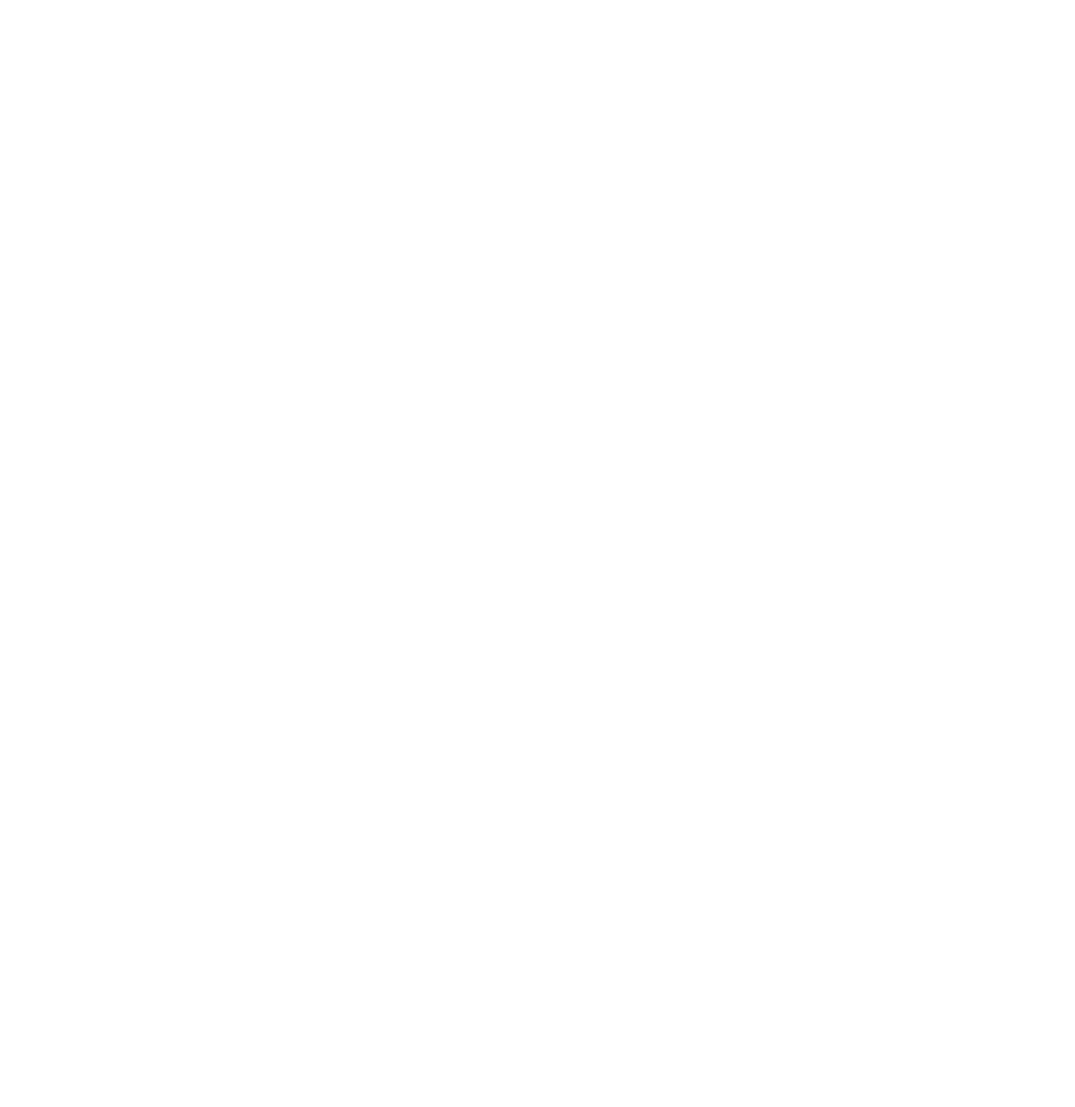
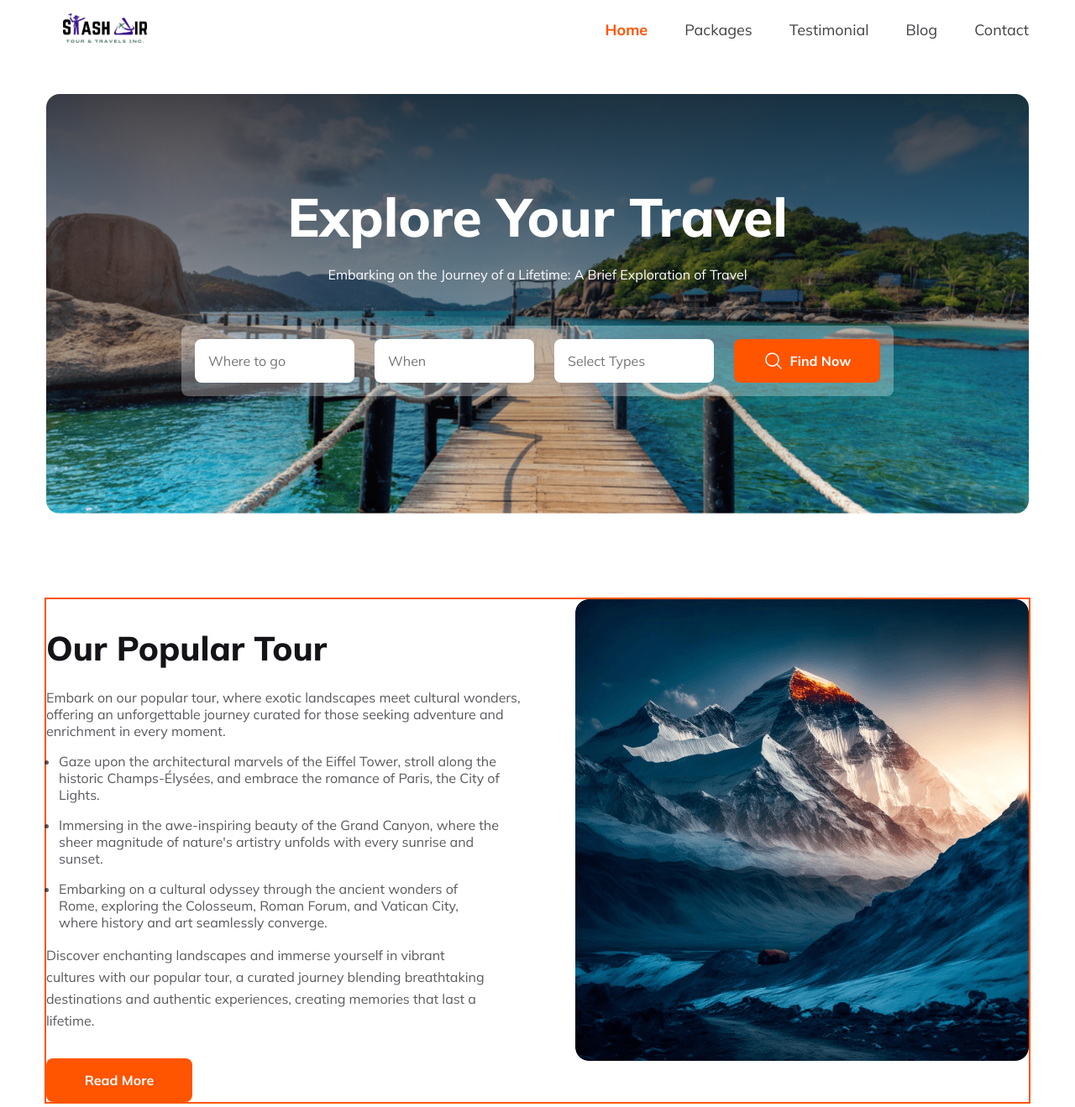
Before and after one commit to MujahidEmon/A2-SlashAir, a plain HTML site: page index.html in a window 1280 px wide. Shown: the whole page at 84% size. Before the commit the page ends 800 px from the top, so only its background shows below. Drawn offline with Linux system fonts and the light colour scheme.

Commit message:
Fixed until popular section

```diff
--- a/index.html
+++ b/index.html
@@ -6,8 +6,63 @@
     <title>TripSlash International</title>
     <link rel="stylesheet" href="./styles/style.css">
     <link rel="stylesheet" href="./styles/responsive.css">
+    <link rel="shortcut icon" href="styles/images/icons/slashair 3.png" type="image/x-icon">
 </head>
 <body>
+    <header>
+        <nav>
+            <div class="nav-icon">
+                <img src="styles/images/icons/Background@4x (2).png" alt="SlashAir">
+            </div>
+            <div class="nav-content">
+                <ul>
+                    <li><a href="#" class="nav-red">Home</a></li>
+                    <li><a href="#">Packages</a></li>
+                    <li><a href="#">Testimonial</a></li>
+                    <li><a href="#">Blog</a></li>
+                    <li><a href="#">Contact</a></li>
+                </ul>
+            </div>
+        </nav>
+        <div class="banner">
+            <h1 class="explore">Explore Your Travel</h1>
+            <p class="banner-description">Embarking on the Journey of a Lifetime: A Brief Exploration of Travel</p>
+            <div class="banner-nav">
 
+                    <input type="text" placeholder="Where to go">
+                    <input type="text" placeholder="When">
+                    <input type="text" placeholder="Select Types">
+                    <button class="btn-primary" class="btn-primary-width">
+                        <img src="styles/images/icons/search.png" alt="" class="search">
+                        Find Now
+                    </button>
+            </div>
+        </div>
+    </header>
+    <main>
+        <section class="popular-tours">
+            <div class="popular-tour-content">
+                <h2 class="our-popular">Our Popular Tour</h2>
+                <p class="popular-start">Embark on our popular tour, where exotic landscapes meet cultural wonders, offering an unforgettable journey curated for those seeking adventure and enrichment in every moment.</p>
+                <ul class="three-places">
+                    <li>
+                        <p class="EiffelTowewr">Gaze upon the architectural marvels of the Eiffel Tower, stroll along the historic Champs-Élysées, and embrace the romance of Paris, the City of Lights.</p>
+                    </li>
+                    <li>
+                        <p class="GrandCanyon">Immersing in the awe-inspiring beauty of the Grand Canyon, where the sheer magnitude of nature's artistry unfolds with every sunrise and sunset.</p>
+                    </li>
+                    <li>
+                        <p class="VaticanCity">Embarking on a cultural odyssey through the ancient wonders of Rome, exploring the Colosseum, Roman Forum, and Vatican City, where history and art seamlessly converge.</p>
+                    </li>
+                </ul>
+                <p class="popular-end">Discover enchanting landscapes and immerse yourself in vibrant cultures with our popular tour, a curated journey blending breathtaking destinations and authentic experiences, creating memories that last a lifetime.</p>
+                <button class="btn-primary">Read More</button>
+            </div>
+            <img src="styles/images/Rectangle 4.png" alt="" class="popular-image">
+        </section>
+    </main>
+    <footer>
+
+    </footer>
 </body>
 </html>
--- a/styles/responsive.css
+++ b/styles/responsive.css
@@ -0,0 +1,82 @@
+@media screen and (max-width: 600px) {
+    nav {
+        flex-direction: column;
+    }
+
+    nav>.nav-content>ul {
+
+        flex-direction: column;
+        justify-content: center;
+        align-items: center;
+    }
+
+    .banner {
+        width: 335px;
+        height: 483px;
+        flex-shrink: 0;
+    }
+
+    .banner>.explore {
+        padding-top: 16px;
+        color: #FFF;
+        font-family: Mulish;
+        font-size: 22px;
+        font-style: normal;
+        font-weight: 800;
+        line-height: normal;
+    }
+
+    .banner>.banner-description {
+        color: #FFF;
+        text-align: center;
+        font-family: Mulish;
+        font-size: 14px;
+        font-style: normal;
+        font-weight: 400;
+        line-height: 21px;
+        margin-bottom: 32px;
+        /* 150% */
+    }
+
+    .banner>.banner-nav {
+        display: flex;
+        width: 287px;
+        padding: 16px;
+        flex-direction: column;
+        align-items: flex-start;
+        gap: 16px;
+        align-items: center;
+    }
+
+    .banner>.banner-nav input,
+    .banner>.banner-nav button {
+        width: 255px;
+        height: 52px;
+        flex-shrink: 0;
+    }
+
+    .popular-tours {
+        flex-direction: column;
+        padding: 16px;
+    }
+
+    .popular-tours .popular-tour-content,
+    .popular-tours .popular-tour-content .popular-end,
+    .popular-tours .popular-tour-content .three-places li,
+    .popular-tours .popular-tour-content .popular-start
+    {
+        width: 335px;
+        font-size: 14px;
+    }
+    .popular-tours .popular-tour-content .our-popular{
+        width: 335px;
+        font-size: 24px;
+    }
+
+    .popular-image {
+        width: 335px;
+        height: 342px;
+        flex-shrink: 0;
+
+    }
+}
--- a/styles/style.css
+++ b/styles/style.css
@@ -0,0 +1,213 @@
+@import url('https://fonts.googleapis.com/css2?family=Mulish:wght@400;500;600;700;800;900;1000&display=swap');
+
+* {
+    /* width: 1170px; */
+    /* margin: 0 auto; */
+    padding: 0;
+    font-family: 'Mulish', sans-serif;
+}
+
+/* shared styles */
+.btn-primary {
+    border: none;
+    border-radius: 8px;
+    background: #FF5400;
+    width: 174px;
+    height: 52px;
+    color: #FFF;
+    text-align: center;
+    font-size: 16px;
+    font-weight: 700;
+
+    justify-content: center;
+}
+}
+
+.btn-primary-width {
+    width: 174px;
+    height: 52px;
+}
+
+
+/* nav section starts here */
+nav {
+    /* max-height: 45px; */
+    max-width: 1170px;
+    margin: 0 auto;
+    /* border: 2px solid aqua; */
+    display: flex;
+    align-items: center;
+    justify-content: space-between;
+    /* margin: 0 auto; */
+}
+
+.nav-icon {
+    max-width: 50%;
+    align-items: center;
+    justify-content: center;
+}
+
+.nav-icon>img {
+    width: 100px;
+    height: 100%;
+    padding-left: 20px;
+}
+
+.nav-content {
+    /* max-width: 50%; */
+}
+
+nav>.nav-content>ul {
+    display: flex;
+    justify-content: space-between;
+    gap: 44px;
+}
+
+.nav-content li {
+    list-style: none;
+}
+
+header>nav>.nav-content li a {
+    text-decoration: none;
+    color: var(--Dark-02, #424247);
+    text-align: center;
+    font-size: 18px;
+    font-weight: 400;
+}
+
+nav .nav-content ul .nav-red {
+    color: #FF5400;
+    text-align: center;
+    font-family: Mulish;
+    font-size: 18px;
+    font-style: normal;
+    font-weight: 700;
+    line-height: normal;
+}
+
+/* banner section starts */
+.banner {
+    width: 1170px;
+    height: 500px;
+    border-radius: 16px;
+    align-items: center;
+    /* justify-content: center; */
+    /* margin-top: 49px; */
+    margin: 49px auto 100px;
+    background-image: linear-gradient(180deg, rgba(19, 19, 24, 0.80) 0%, rgba(19, 19, 24, 0.00) 100%), url('../styles/images/Group\ 13\ \(1\)\ \(1\).png');
+    background-position: center;
+}
+
+.banner>.explore {
+    color: #FFF;
+    font-size: 64px;
+    font-weight: 800;
+    /* width: 596px;
+    height: 80px; */
+    text-align: center;
+    /* margin: 106px auto 24px; */
+    padding-top: 106px;
+    margin-bottom: 0;
+
+}
+
+.banner>.banner-description {
+    color: #FFF;
+    text-align: center;
+    font-family: Mulish;
+    font-size: 16px;
+    font-style: normal;
+    font-weight: 400;
+    line-height: 26px;
+    margin-bottom: 48px;
+    /* 162.5% */
+}
+
+.banner>.banner-nav {
+    width: max-content;
+    display: flex;
+    padding: 16px;
+    margin: 0 auto;
+    gap: 24px;
+    border-radius: 8px;
+    background: rgba(255, 255, 255, 0.30);
+}
+
+.banner>.banner-nav input {
+    width: 174px;
+    height: 52px;
+    flex-shrink: 0;
+    border-radius: 8px;
+    background: #FFF;
+    border: none;
+    color: rgba(19, 19, 24, 0.50);
+    /* text-align: center; */
+    padding-left: 16px;
+    font-size: 16px;
+    font-weight: 400;
+}
+
+.banner>.banner-nav>button {
+    display: flex;
+    align-items: center;
+    gap: 8px;
+}
+
+/* popular tour section */
+.popular-tours {
+    max-width: 1170px;
+    margin: 0 auto;
+    display: flex;
+    gap: 53px;
+    border: 2px solid #FF5400;
+}
+
+.popular-tours .popular-tour-content {
+    width: 577px;
+}
+
+.popular-tours .popular-tour-content .our-popular {
+    color: #131318;
+    font-size: 40px;
+    font-weight: 800;
+    margin-bottom: 24px;
+}
+
+.popular-tours .popular-tour-content .popular-start {
+    color: rgba(19, 19, 24, 0.70);
+    font-size: 16px;
+    font-weight: 400;
+    margin-top: 0;
+}
+
+.popular-tours .popular-tour-content .three-places li {
+    color: rgba(19, 19, 24, 0.70);
+    font-family: Mulish;
+    font-size: 16px;
+    font-style: normal;
+    font-weight: 400;
+    /* 162.5% */
+    width: 525px;
+    list-style: disc;
+    margin-left: 15px;
+}
+
+.popular-tours .popular-tour-content .popular-end {
+    width: 530px;
+    color: #5A5A5D;
+    font-family: Mulish;
+    font-size: 16px;
+    font-style: normal;
+    font-weight: 400;
+    line-height: 26px;
+    margin-bottom: 32px;
+    /* 162.5% */
+}
+
+.popular-image {
+    width: 540px;
+    height: 550px;
+    flex-shrink: 0;
+    border-radius: 16px;
+    background: url(<path-to-image>), lightgray 50% / cover no-repeat;
+}
```
Also changed, not shown: styles/images/icons/Background@4x (1).png (added), styles/images/icons/Background@4x (2).png (added), styles/images/icons/Background@4x.png (added), styles/images/icons/Frame.png (added), styles/images/icons/icon.png (added), styles/images/icons/search.png (added).
